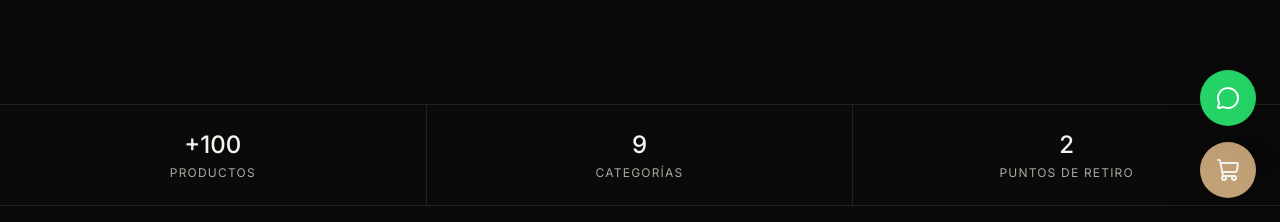
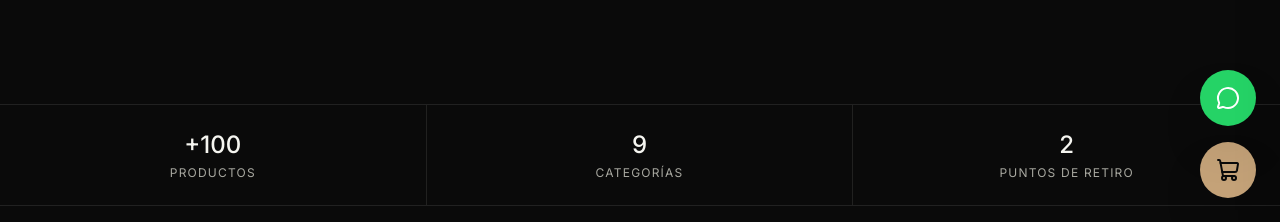
Before and after one commit to Daaneri/bib-mates-frontend, a React (Vite) app: page / in a window 1280 px wide. Shown: the part 578-800 px from the top of the page. Built offline with nearby package versions, Linux system fonts and the light colour scheme; no server answers; the database is empty.

Commit message:
Tu mensaje del commit

```diff
--- a/src/App.jsx
+++ b/src/App.jsx
@@ -1,4 +1,4 @@
-import { BrowserRouter as Router, Routes, Route } from 'react-router-dom';
+import { BrowserRouter as Router, Routes, Route, useLocation } from 'react-router-dom';
 import { MessageCircle } from 'lucide-react';
 import { CartProvider } from './context/CartContext';
 import { Toaster } from 'sonner';
@@ -26,6 +26,40 @@ import NotFound from './components/NotFound';
 import AdminDashboard from './pages/AdminDashboard';
 import Login from './pages/Login';
 
+function PublicRoutes() {
+  const location = useLocation();
+
+  return (
+    <div className="min-h-screen flex flex-col font-sans bg-bib-black text-bib-white selection:bg-bib-red selection:text-bib-black">
+      <Toaster position="bottom-right" richColors />
+      <Navbar />
+      <FloatingCart />
+      <CartDrawer />
+
+      <a href={`https://wa.me/${siteConfig.whatsapp}`} target="_blank" rel="noopener noreferrer"
+        className="fixed bottom-24 right-6 z-50 bg-[#25D366] text-white p-4 rounded-full shadow-2xl hover:scale-110 transition-all duration-300">
+        <MessageCircle size={24} />
+      </a>
+
+      <main key={location.pathname} className="flex-grow animate-fade-in">
+        <Routes location={location}>
+          <Route path="/" element={<Home />} />
+          <Route path="/cart" element={<div className="p-8 max-w-4xl mx-auto min-h-[60vh] mt-10"><CartPage /></div>} />
+          <Route path="/producto/:id" element={<div className="p-8 max-w-6xl mx-auto min-h-[60vh] mt-10"><ProductDetail /></div>} />
+          <Route path="/about" element={<div className="p-8 max-w-4xl mx-auto min-h-[60vh] mt-10"><About /></div>} />
+          <Route path="/opiniones" element={<div className="p-8 max-w-4xl mx-auto min-h-[60vh] mt-10"><Opiniones /></div>} />
+          <Route path="/checkout/entrega" element={<CheckoutEntrega />} />
+          <Route path="/checkout/exito" element={<PagoExito />} />
+          <Route path="/checkout/error" element={<PagoError />} />
+          <Route path="/checkout/pendiente" element={<PagoPendiente />} />
+          <Route path="*" element={<NotFound />} />
+        </Routes>
+      </main>
+      <Footer />
+    </div>
+  );
+}
+
 function App() {
   return (
     <CartProvider>
@@ -41,35 +75,7 @@ function App() {
           } />
 
           {/* RUTAS PÚBLICAS */}
-          <Route path="*" element={
-            <div className="min-h-screen flex flex-col font-sans bg-bib-black text-bib-white selection:bg-bib-red selection:text-bib-white">
-              <Toaster position="bottom-right" richColors />
-              <Navbar />
-              <FloatingCart />
-              <CartDrawer />
-
-              <a href={`https://wa.me/${siteConfig.whatsapp}`} target="_blank" rel="noopener noreferrer"
-                className="fixed bottom-24 right-6 z-50 bg-[#25D366] text-white p-4 rounded-full shadow-2xl hover:scale-110 transition-all duration-300">
-                <MessageCircle size={24} />
-              </a>
-
-              <main className="flex-grow">
-                <Routes>
-                  <Route path="/" element={<Home />} />
-                  <Route path="/cart" element={<div className="p-8 max-w-4xl mx-auto min-h-[60vh] mt-10"><CartPage /></div>} />
-                  <Route path="/producto/:id" element={<div className="p-8 max-w-6xl mx-auto min-h-[60vh] mt-10"><ProductDetail /></div>} />
-                  <Route path="/about" element={<div className="p-8 max-w-4xl mx-auto min-h-[60vh] mt-10"><About /></div>} />
-                  <Route path="/opiniones" element={<div className="p-8 max-w-4xl mx-auto min-h-[60vh] mt-10"><Opiniones /></div>} />
-                  <Route path="/checkout/entrega" element={<CheckoutEntrega />} />
-                  <Route path="/checkout/exito" element={<PagoExito />} />
-                  <Route path="/checkout/error" element={<PagoError />} />
-                  <Route path="/checkout/pendiente" element={<PagoPendiente />} />
-                  <Route path="*" element={<NotFound />} />
-                </Routes>
-              </main>
-              <Footer />
-            </div>
-          } />
+          <Route path="*" element={<PublicRoutes />} />
         </Routes>
       </Router>
     </CartProvider>
--- a/src/components/FloatingCart.jsx
+++ b/src/components/FloatingCart.jsx
@@ -23,7 +23,7 @@ export default function FloatingCart() {
     <button
       onClick={openDrawer}
       aria-label="Abrir carrito"
-      className={`fixed bottom-6 right-4 sm:right-6 z-40 bg-bib-red text-bib-white p-3 sm:p-4 rounded-full shadow-2xl hover:scale-110 transition-all duration-300 ${
+      className={`fixed bottom-6 right-4 sm:right-6 z-40 bg-bib-red text-bib-black p-3 sm:p-4 rounded-full shadow-2xl hover:scale-110 transition-all duration-300 ${
         bump ? 'scale-110' : ''
       }`}
     >
```
